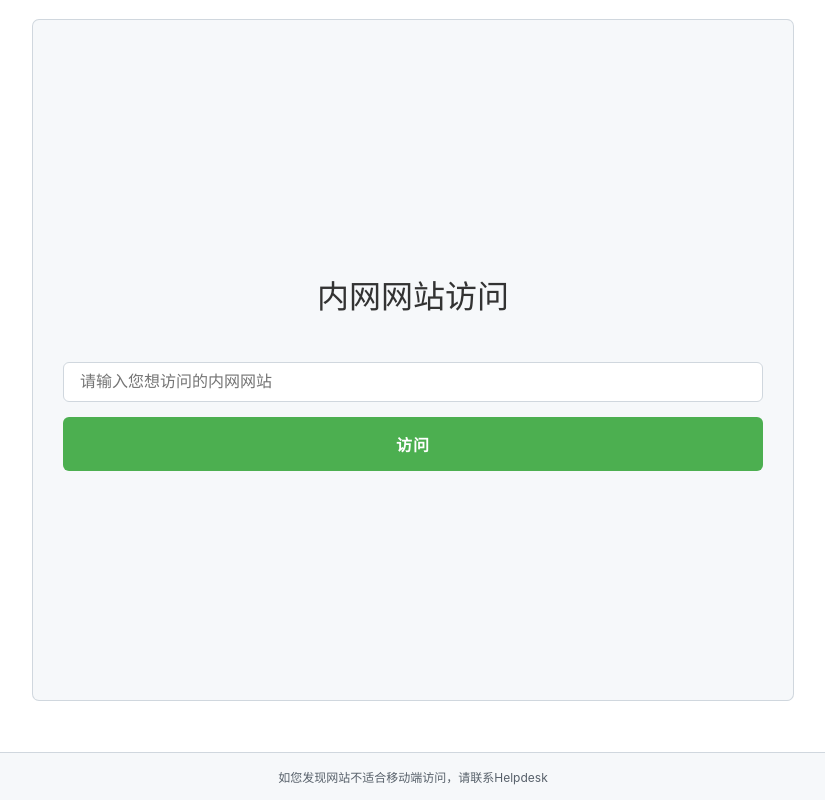
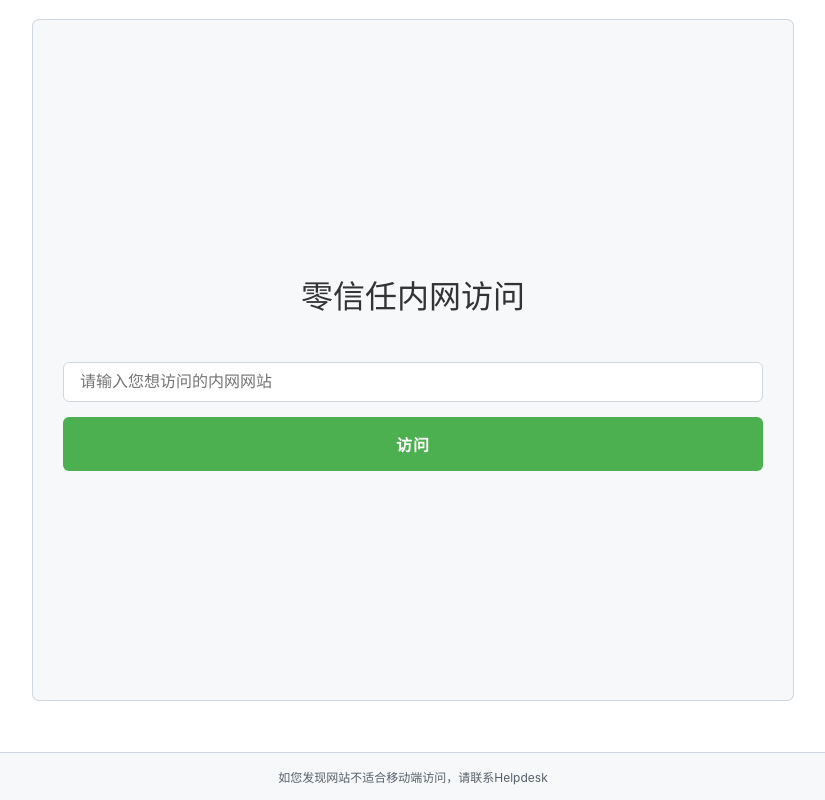
Before and after one commit to lizhen990/entrance, a plain HTML site: page index.html in a window 1280 px wide. Shown: the whole page, without its empty margins (227-1052 px from the left). Drawn offline with Linux system fonts and the light colour scheme.

Commit message:
Add files via upload

```diff
--- a/index.html
+++ b/index.html
@@ -89,7 +89,7 @@
 </head>
 <body>
     <div class="input-container">
-        <h1>内网网站访问</h1>
+        <h1>零信任内网访问</h1>
         <input type="text" id="website-input" placeholder="请输入您想访问的内网网站">
         <button onclick="redirectToWebsite()">访问</button>
     </div>
```
